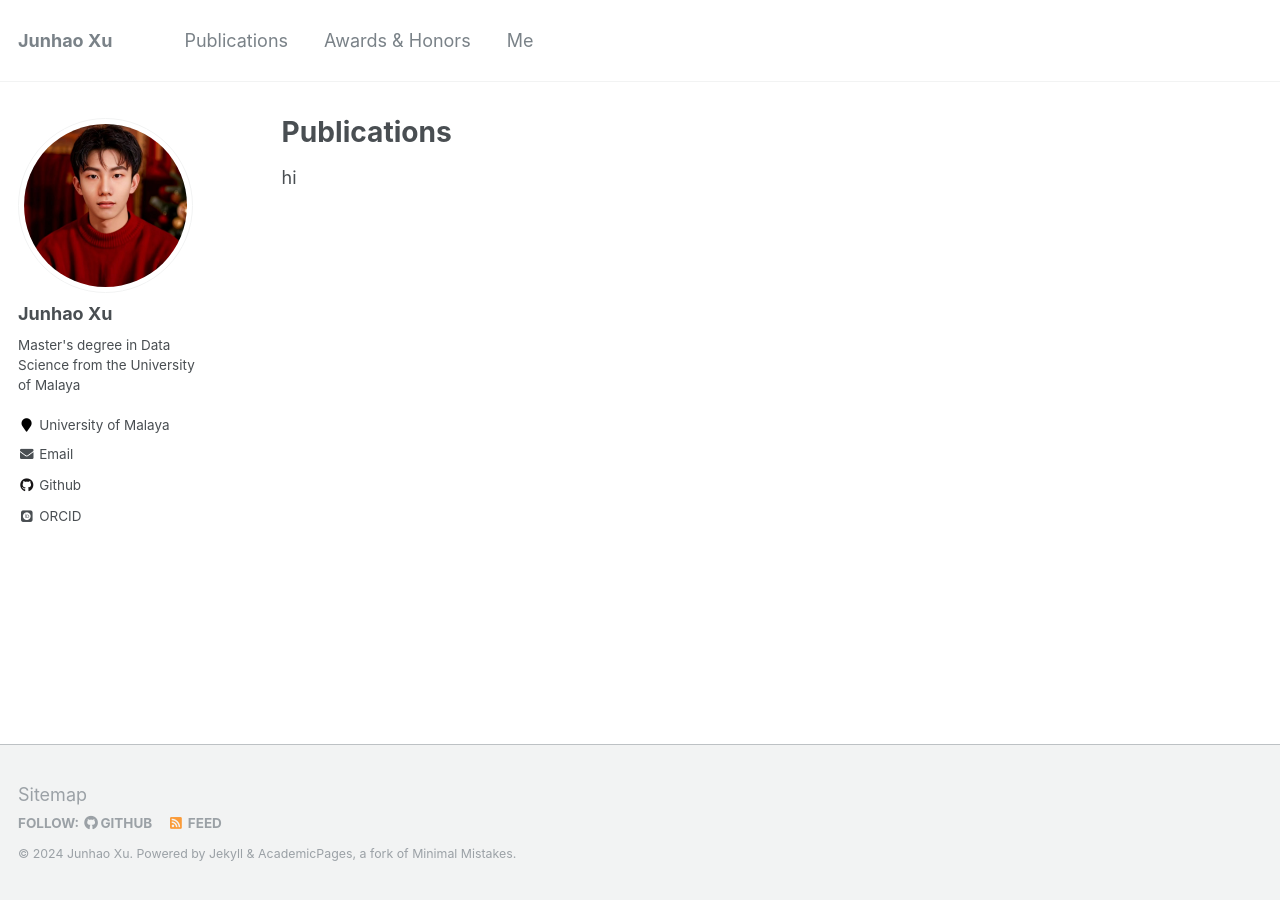
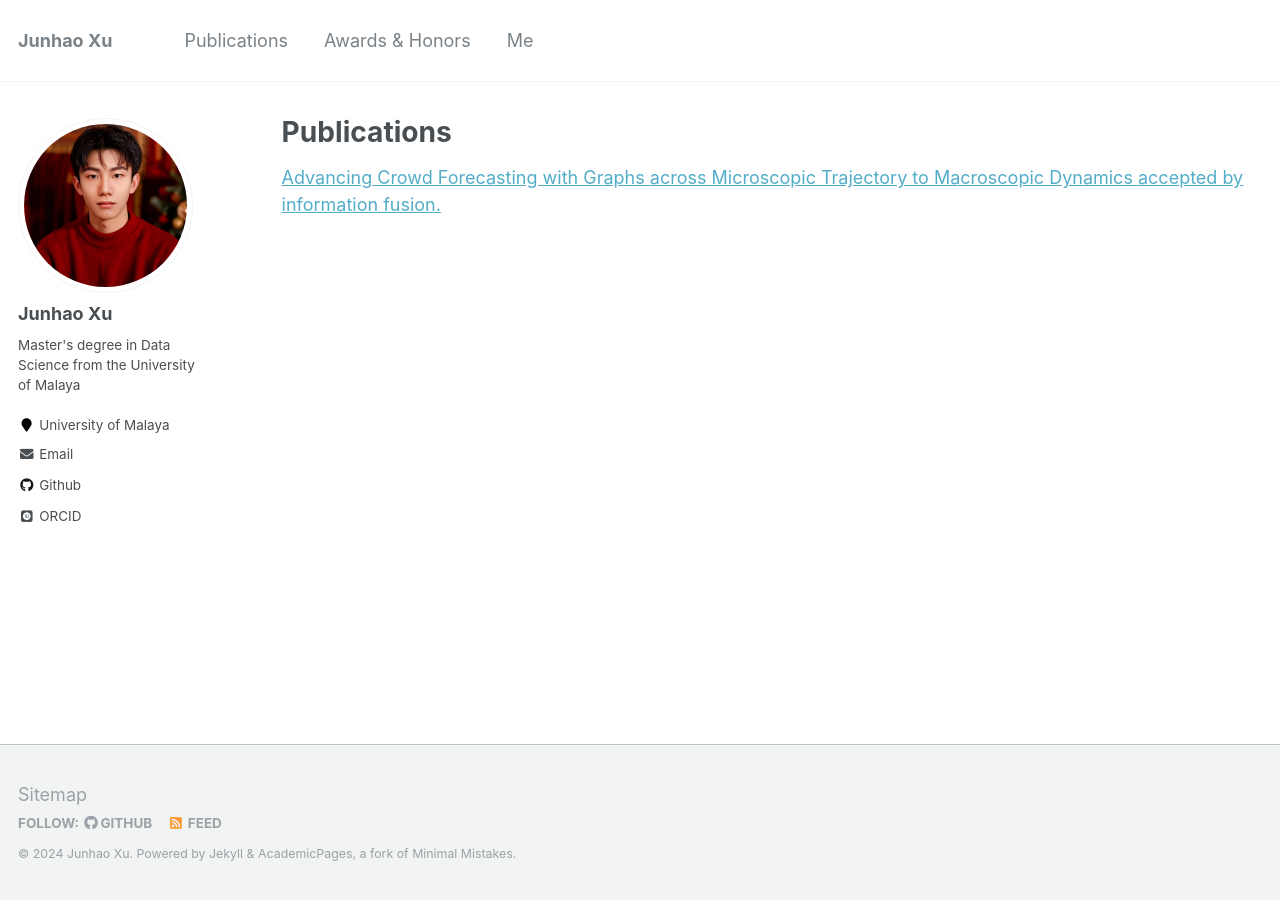
Before and after one commit to Junhao6666/Junhao6666.github.io, a Jekyll site: the page built from _pages/publications.md, in a window 1280 px wide. Built offline with Jekyll 4.4.1, drawn with Linux system fonts in a browser that asks for light colours; some web fonts are replaced.

Commit message:
Update publications.md

```diff
--- a/_pages/publications.md
+++ b/_pages/publications.md
@@ -5,7 +5,8 @@ permalink: /publications/
 author_profile: true
 ---
 
-hi
+[Advancing Crowd Forecasting with Graphs across Microscopic Trajectory to Macroscopic Dynamics accepted by information fusion.](https://www.sciencedirect.com/science/article/pii/S1566253524000538)
+
 
 
 {% if author.googlescholar %}
```
